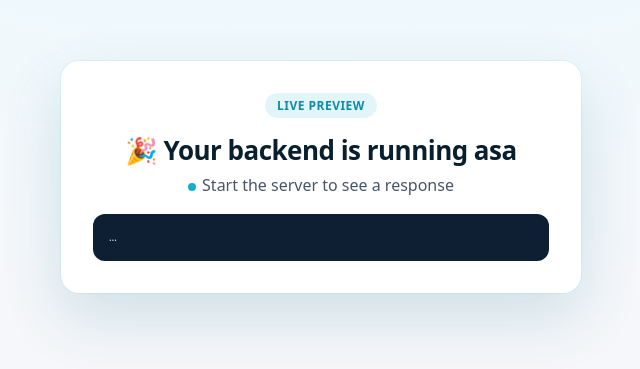
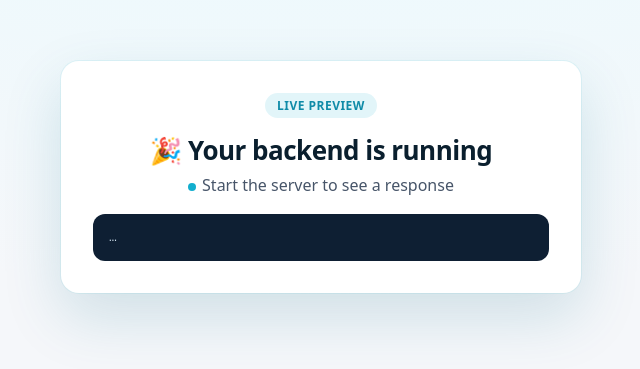
Before and after one commit to Kaperskyguru/mb-hello-api-sample, a website: page public/index.html in a window 1280 px wide. Shown: the part 223-592 px from the top of the page, without its empty margins (319-959 px from the left). Drawn offline with Linux system fonts and the light colour scheme.

Commit message:
autosave 01:05

```diff
--- a/public/index.html
+++ b/public/index.html
@@ -35,7 +35,7 @@
   <body>
     <main class="card">
       <span class="badge">Live preview</span>
-      <h1>🎉 Your backend is running asa</h1>
+      <h1>🎉 Your backend is running</h1>
       <p><span class="dot"></span><span id="status">Calling your API…</span></p>
       <pre id="out">…</pre>
     </main>
```
